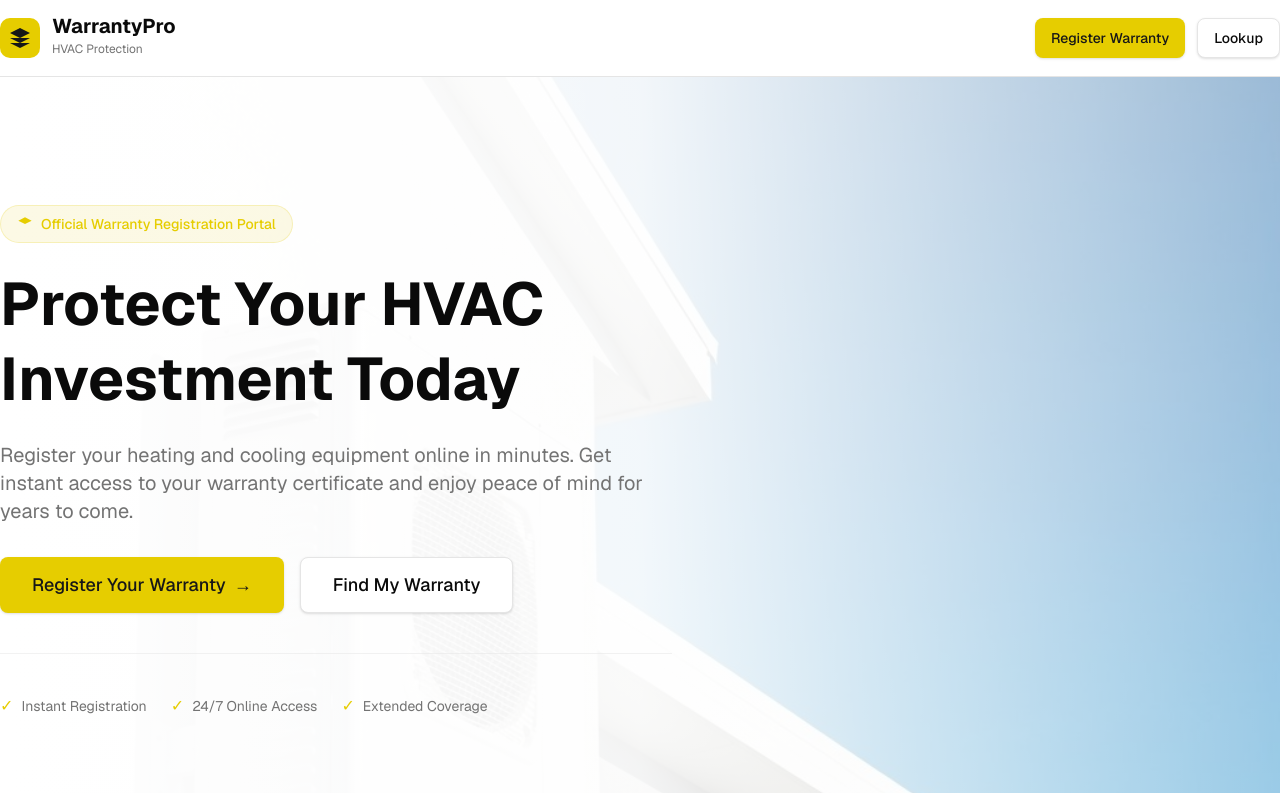
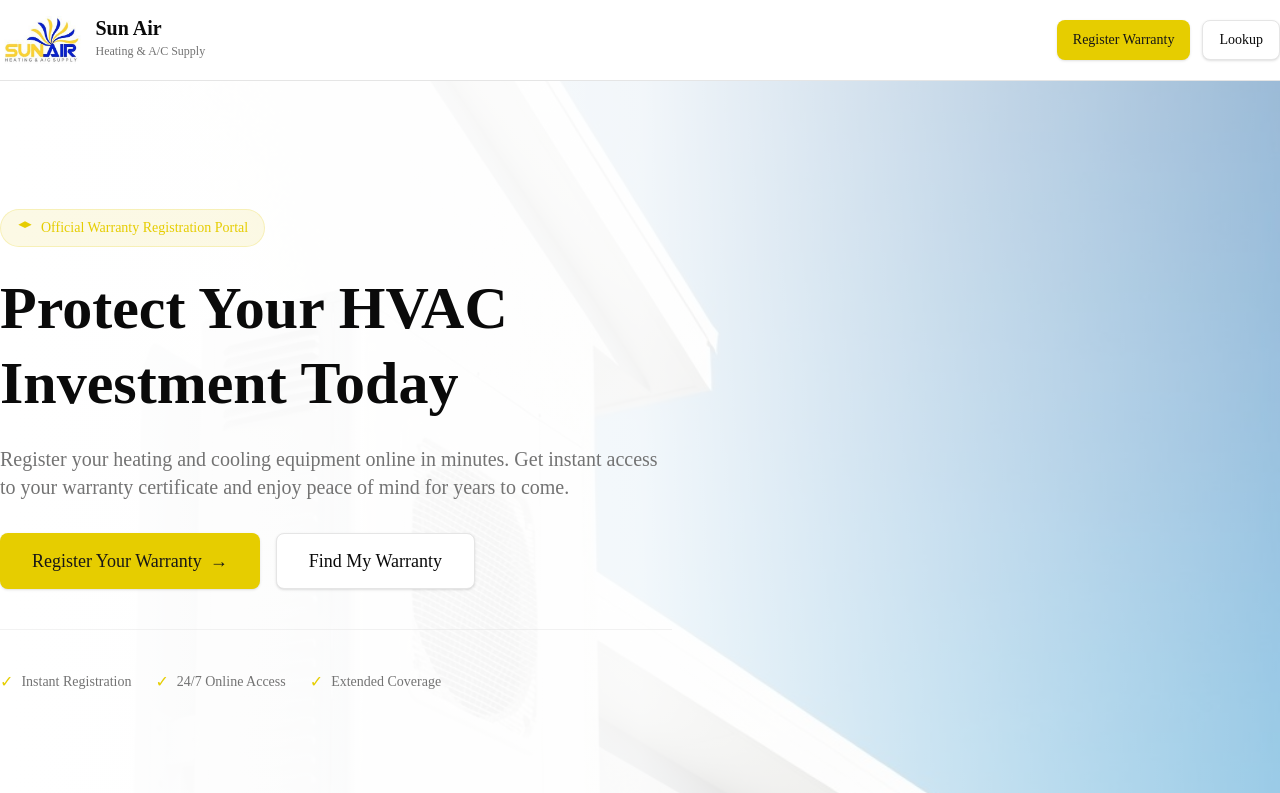
Before and after one commit to sebastianpinzon19/warranty-sun-air, a Next.js app: page / in a window 1280 px wide. Shown: the top 793 px of the page. Built offline with nearby package versions, Linux system fonts and the light colour scheme.

Commit message:
Branding: use company logo in warranty app

```diff
--- a/app/layout.tsx
+++ b/app/layout.tsx
@@ -1,22 +1,13 @@
 import type { Metadata } from "next";
-import { Geist, Geist_Mono } from "next/font/google";
 import "./globals.css";
-
-const geistSans = Geist({
-  variable: "--font-geist-sans",
-  subsets: ["latin"],
-});
-
-const geistMono = Geist_Mono({
-  variable: "--font-geist-mono",
-  subsets: ["latin"],
-});
 
 export const metadata: Metadata = {
   title: "Sun Air Warranty",
   description: "Register and download Sun Air warranty certificates",
   icons: {
-    icon: '/favicon.ico',
+    icon: '/sunair-logo.png',
+    shortcut: '/sunair-logo.png',
+    apple: '/sunair-logo.png',
   },
 };
 
@@ -26,7 +17,7 @@ export default function RootLayout({
   children: React.ReactNode;
 }>) {
   return (
-    <html lang="en" className={`${geistSans.variable} ${geistMono.variable} h-full antialiased`}>
+    <html lang="en" className="h-full antialiased">
       <body className="min-h-full flex flex-col">{children}</body>
     </html>
   );
--- a/app/page.tsx
+++ b/app/page.tsx
@@ -1,5 +1,5 @@
+import Image from 'next/image';
 import Link from 'next/link';
-import Image from 'next/image';
 
 export default function Home() {
   return (
@@ -7,14 +7,10 @@ export default function Home() {
       <header className="sticky top-0 z-50 border-b bg-card/95 backdrop-blur supports-[backdrop-filter]:bg-card/80">
         <div className="container-custom flex items-center justify-between py-4">
           <Link href="/" className="flex items-center gap-3">
-            <div className="p-2 rounded-lg bg-primary">
-              <svg className="h-6 w-6 text-primary-foreground" fill="currentColor" viewBox="0 0 24 24">
-                <path d="M12 2L2 7l10 5 10-5-10-5zM2 17l10 5 10-5M2 12l10 5 10-5" />
-              </svg>
-            </div>
+            <Image src="/sunair-logo.png" alt="Sun Air" width={180} height={56} priority className="h-12 w-auto object-contain" />
             <div>
-              <span className="block text-xl font-bold leading-none">WarrantyPro</span>
-              <span className="text-xs text-muted-foreground">HVAC Protection</span>
+              <span className="block text-xl font-bold leading-none">Sun Air</span>
+              <span className="text-xs text-muted-foreground">Heating &amp; A/C Supply</span>
             </div>
           </Link>
           <nav className="flex items-center gap-3">
@@ -215,8 +211,8 @@ export default function Home() {
         <div className="container-custom grid gap-8 md:grid-cols-4">
           <div>
             <Link href="/" className="mb-4 flex items-center gap-3">
-              <div className="rounded-lg bg-primary p-2"><svg className="h-5 w-5 text-primary-foreground" fill="currentColor" viewBox="0 0 24 24"><path d="M12 2L2 7l10 5 10-5-10-5zM2 17l10 5 10-5M2 12l10 5 10-5"/></svg></div>
-              <span className="text-lg font-bold">WarrantyPro</span>
+              <Image src="/sunair-logo.png" alt="Sun Air" width={150} height={48} className="h-10 w-auto object-contain" />
+              <span className="text-lg font-bold">Sun Air</span>
             </Link>
             <p className="text-sm text-muted-foreground">Professional HVAC warranty registration and management system.</p>
           </div>
```
Also changed, not shown: public/sunair-logo.png (added).
